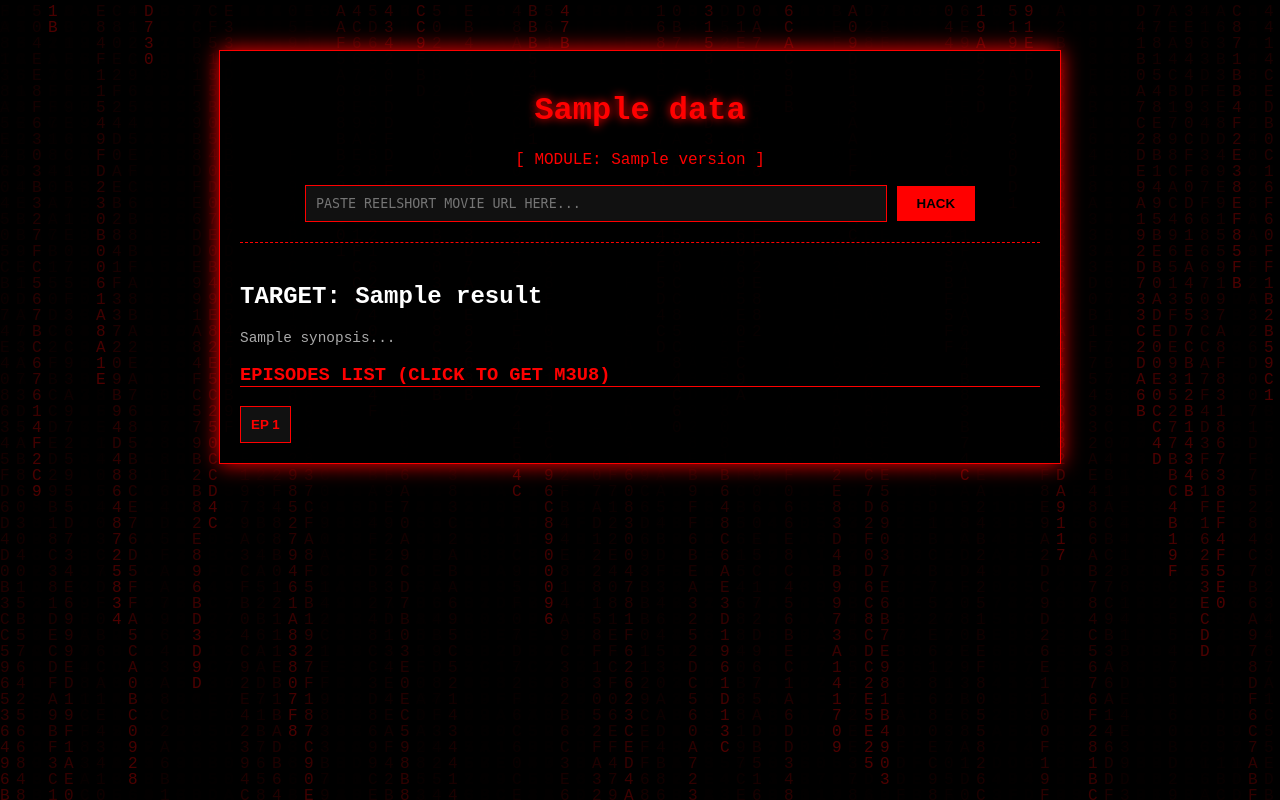
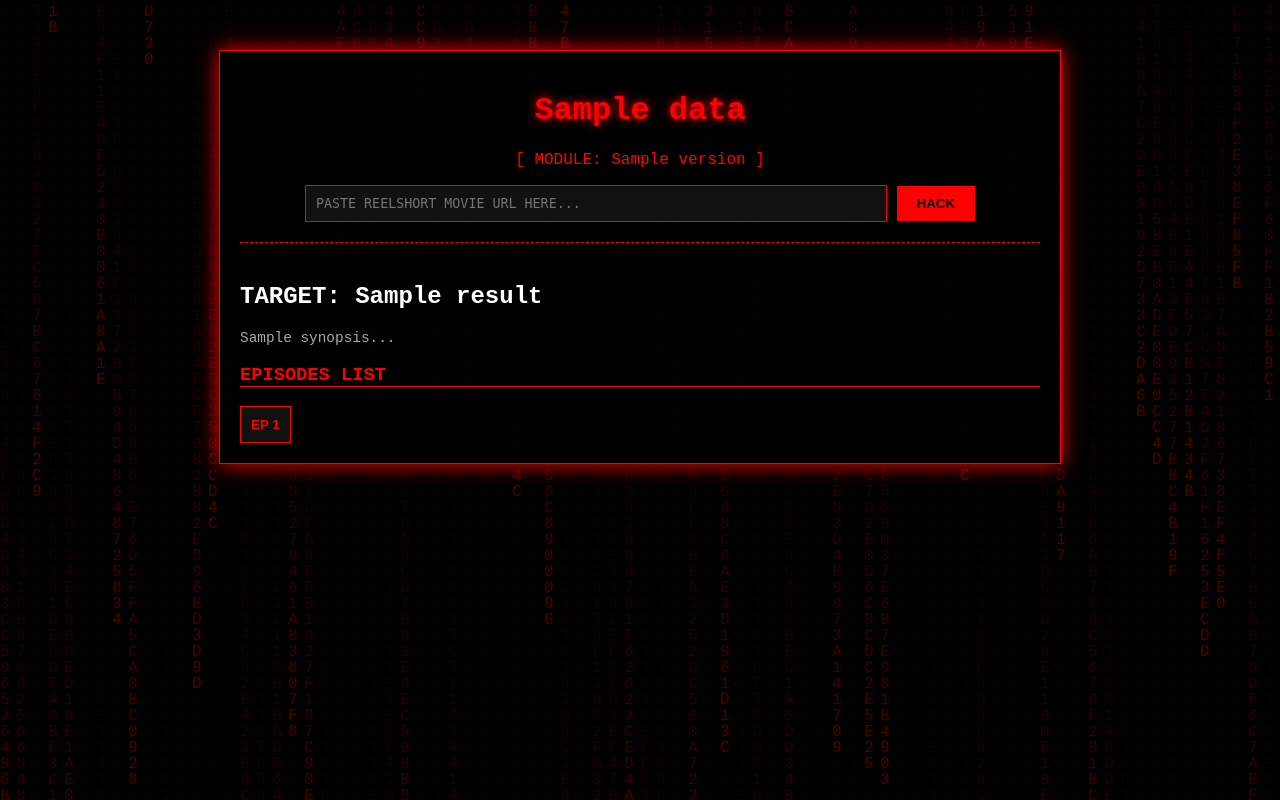
Before and after one commit to Faridexholic92/mydigitalhub, a Flask app: template templates/index.html in a window 1280 px wide. Run offline with Flask 3, Linux system fonts and the light colour scheme; the template is opened without the code that fills it: most values are stand-ins (such as "Sample title", 1, 10 or a date in 2020).

Commit message:
Update index.html

```diff
--- a/templates/index.html
+++ b/templates/index.html
@@ -41,7 +41,7 @@
             <h2 style="color:white;">TARGET: {{ result.title }}</h2>
             <p style="color:#aaa; font-size:0.9em;">{{ result.synopsis[:150] }}...</p>
 
-            <h3 style="border-bottom: 1px solid red;">EPISODES LIST (CLICK TO GET M3U8)</h3>
+            <h3 style="border-bottom: 1px solid red;">EPISODES LIST</h3>
             <div class="ep-grid">
                 {% for ep in result.episodes %}
                 <form method="POST" target="_blank" style="display:inline;">
```
